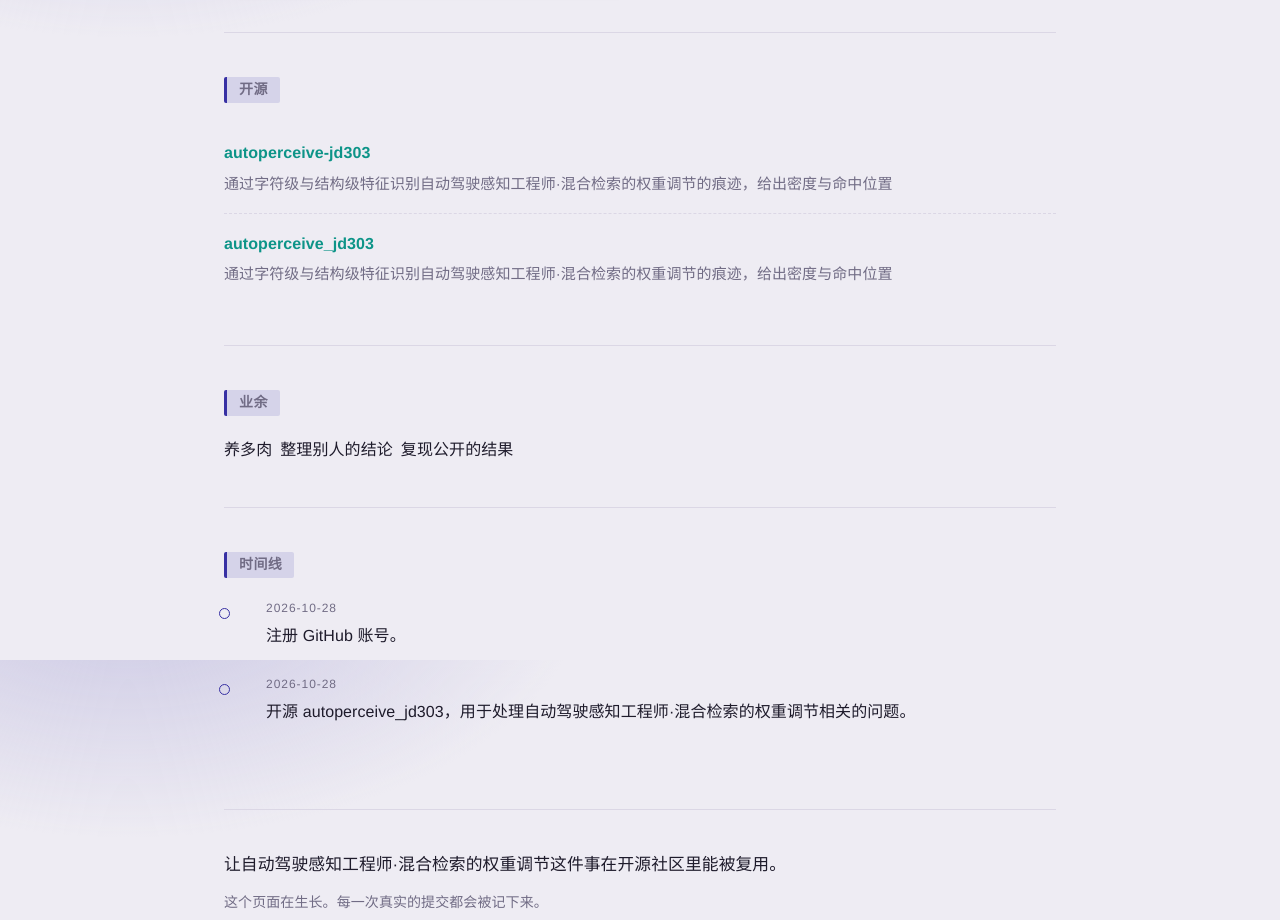
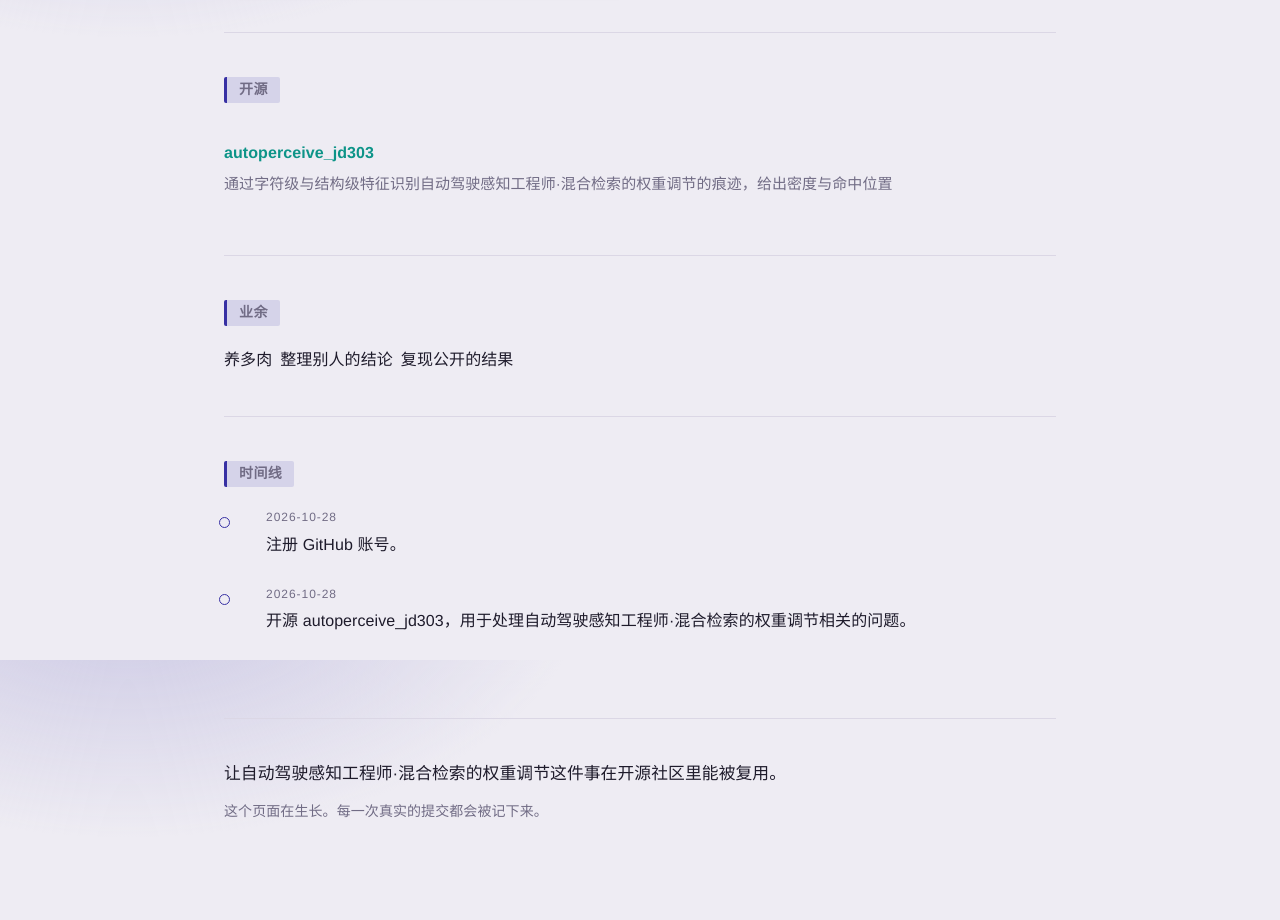
Before and after one commit to marcelorei/marcelorei.github.io, a plain HTML site: page index.html in a window 1280 px wide. Shown: the part 940-1860 px from the top of the page. Drawn offline with Linux system fonts and the light colour scheme.

Commit message:
fix: 更新个人站点

```diff
--- a/index.html
+++ b/index.html
@@ -102,9 +102,6 @@
 <section id="work">
   <h2>开源</h2>
   <ul class="repos">
-    <li><div class="name"><a href="https://github.com/marcelorei/autoperceive-jd303" rel="noopener">autoperceive-jd303</a></div>
-      <div class="desc">通过字符级与结构级特征识别自动驾驶感知工程师·混合检索的权重调节的痕迹，给出密度与命中位置</div>
-    </li>
     <li><div class="name"><a href="https://github.com/marcelorei/autoperceive_jd303" rel="noopener">autoperceive_jd303</a></div>
       <div class="desc">通过字符级与结构级特征识别自动驾驶感知工程师·混合检索的权重调节的痕迹，给出密度与命中位置</div>
     </li>
```
